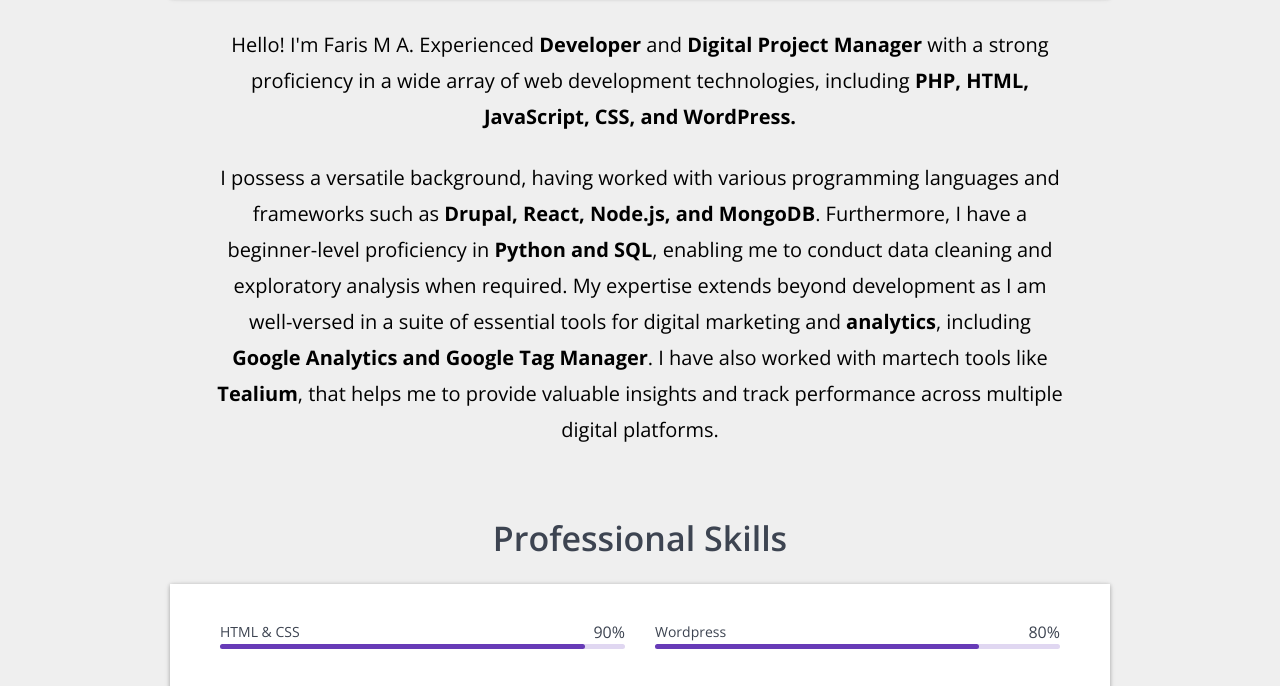
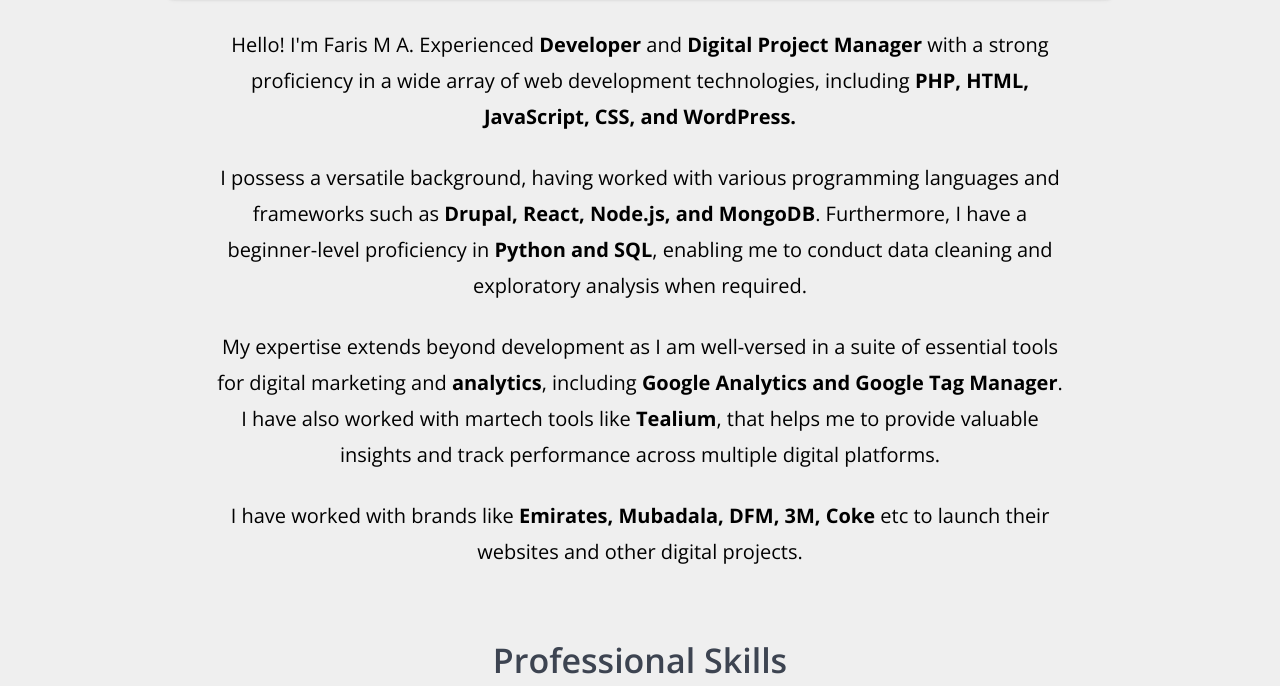
Before and after one commit to farisma/farisma.github.io, a plain HTML site: page index.html in a window 1280 px wide. Shown: the part 607-1293 px from the top of the page. Drawn offline with nearby package versions, Linux system fonts and the light colour scheme; some packages are replaced by stand-ins of ours; files whose address does not match are found by name.

Commit message:
change in index.html

```diff
--- a/index.html
+++ b/index.html
@@ -354,8 +354,9 @@
 
                         <p>Hello! I'm Faris M A. Experienced <strong>Developer</strong> and <strong>Digital Project Manager</strong> with a strong proficiency in a wide array of web development technologies, including <strong>PHP, HTML, JavaScript, CSS, and WordPress.</strong> </p>
 
-                        I possess a versatile background, having worked with various programming languages and frameworks such as <strong>Drupal, React, Node.js, and MongoDB</strong>. Furthermore, I have a beginner-level proficiency in <strong>Python and SQL</strong>, enabling me to conduct data cleaning and exploratory analysis when required.
-                        My expertise extends beyond development as I am well-versed in a suite of essential tools for digital marketing and <strong>analytics</strong>, including <strong>Google Analytics and Google Tag Manager</strong>. I have also worked with martech tools like <strong>Tealium</strong>, that helps me to provide valuable insights and track performance across multiple digital platforms.
+                      <p>  I possess a versatile background, having worked with various programming languages and frameworks such as <strong>Drupal, React, Node.js, and MongoDB</strong>. Furthermore, I have a beginner-level proficiency in <strong>Python and SQL</strong>, enabling me to conduct data cleaning and exploratory analysis when required. </p>
+                      <p>    My expertise extends beyond development as I am well-versed in a suite of essential tools for digital marketing and <strong>analytics</strong>, including <strong>Google Analytics and Google Tag Manager</strong>. I have also worked with martech tools like <strong>Tealium</strong>, that helps me to provide valuable insights and track performance across multiple digital platforms.</p>
+                      <p>I have worked with brands like <strong> Emirates, Mubadala, DFM, 3M, Coke</strong> etc to launch their websites and other digital projects.</p>
                     </div>
                 </div>
             </section>
```
